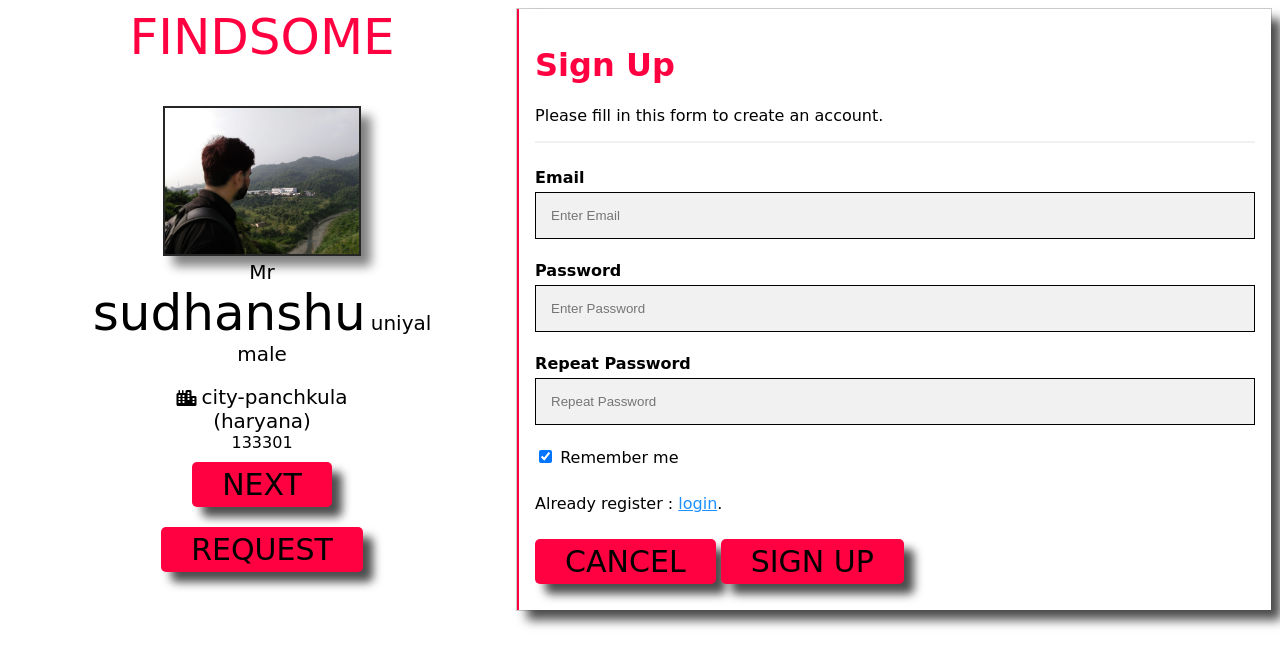
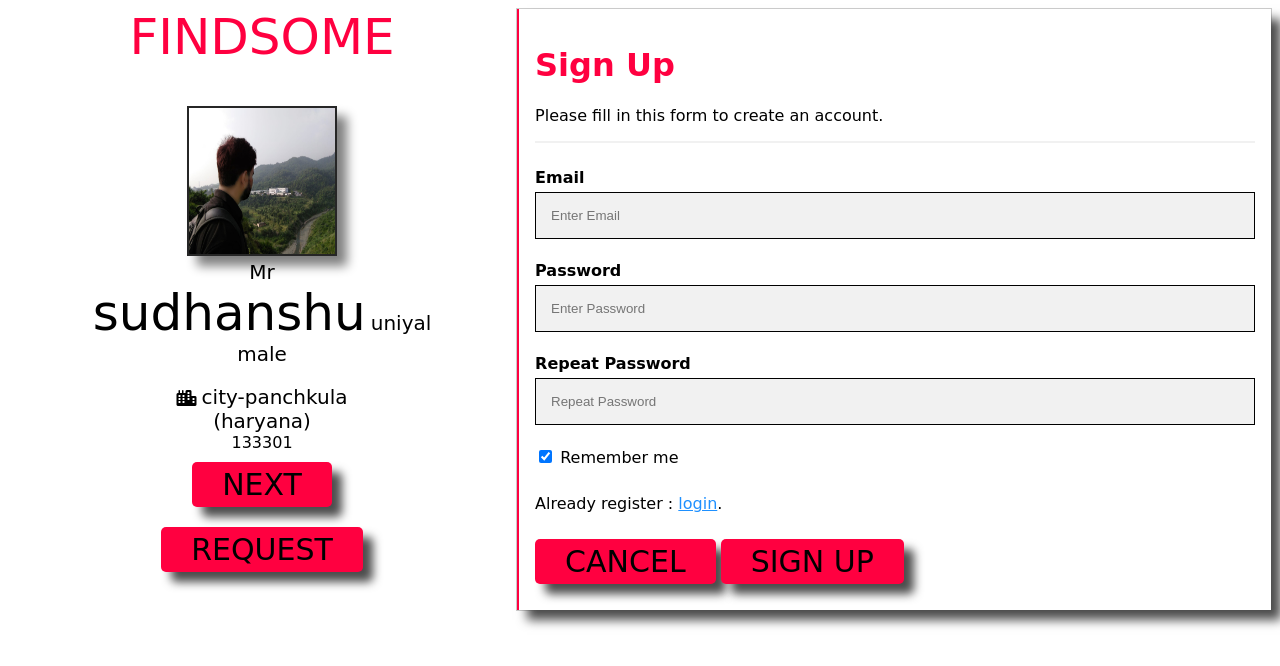
Before and after one commit to uniyal10/FindSome-website, a plain HTML site: page index.html in a window 1280 px wide. Drawn offline with Linux system fonts and the light colour scheme; a web font is replaced by a local one.

Commit message:
Update index.html

```diff
--- a/index.html
+++ b/index.html
@@ -14,7 +14,7 @@
 
         <div id="api">
         <div id="img">
-                <img id="myimg" src="PicsArt_10-04-12.53.40.jpg" height="150px">
+                <img id="myimg" src="PicsArt_10-04-12.53.40.jpg" height="150px" width="150px">
               </div>
               <div class="info">
                 <div class="name">
```
